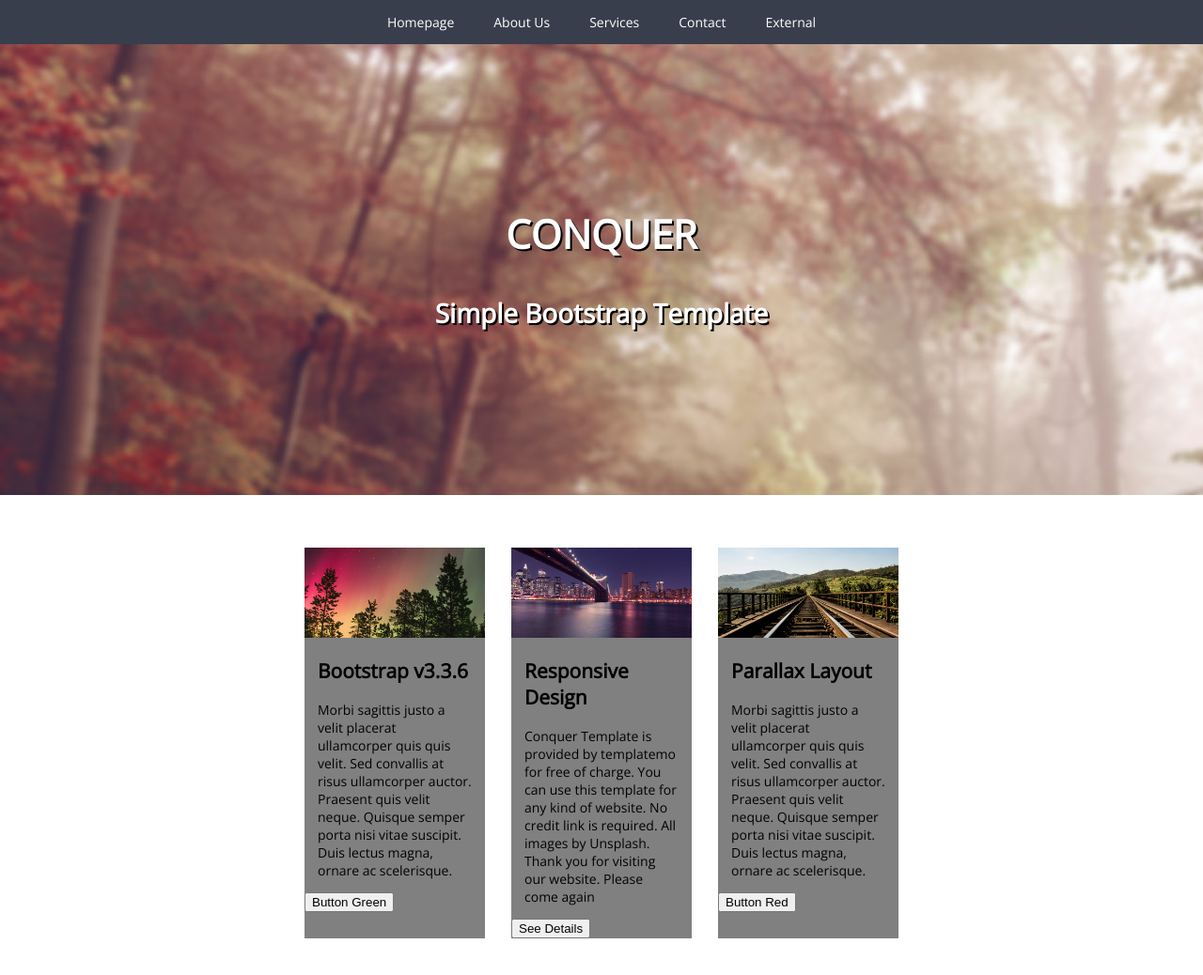
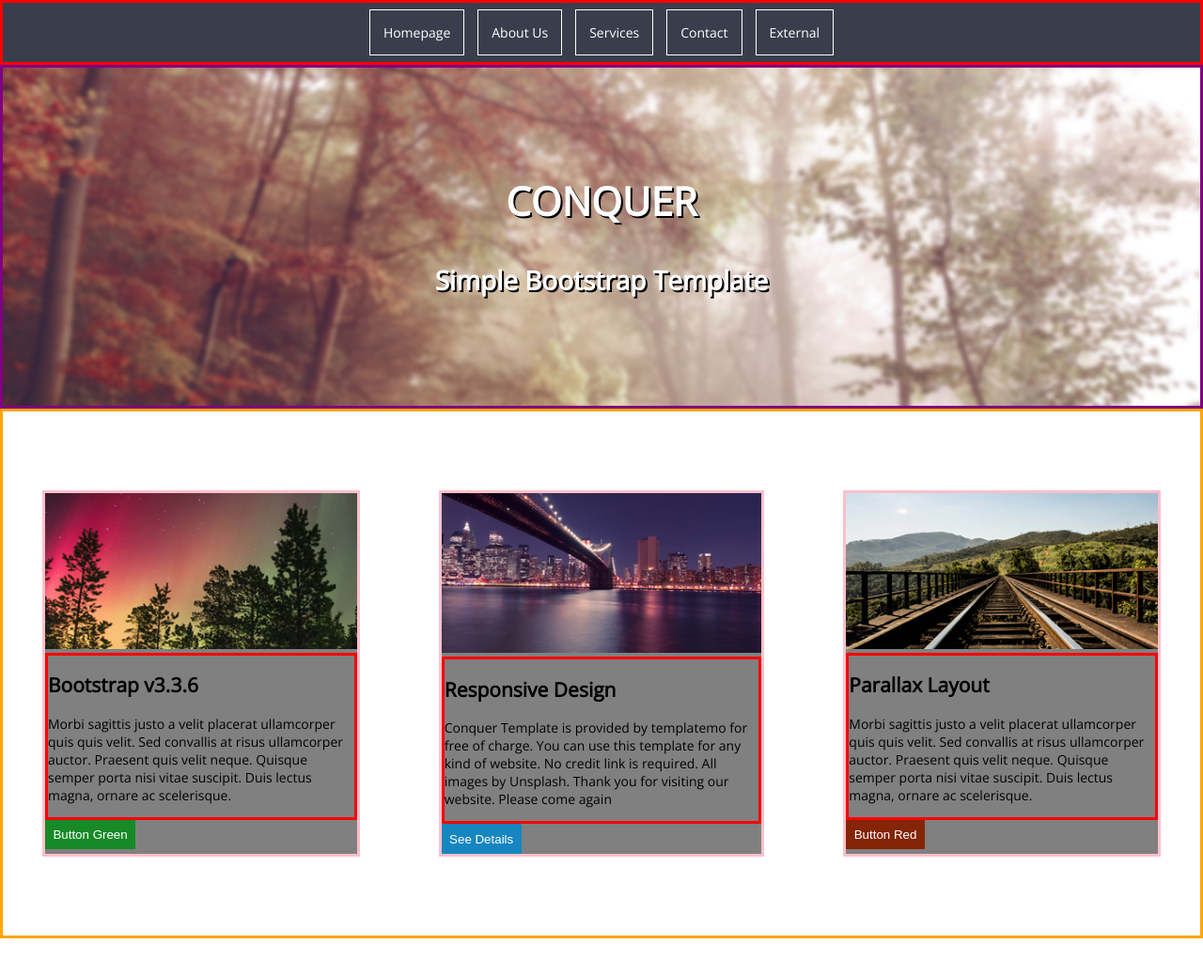
Before and after one commit to David-E-Alvarez/Conquer, a plain HTML site: page index.html in a window 1280 px wide. Shown: the whole page at 94% size. After the commit the page ends 999 px from the top, so only its background shows below. Drawn offline with nearby package versions, Linux system fonts and the light colour scheme.

Commit message:
added styling and just want to test push on network

```diff
--- a/index.html
+++ b/index.html
@@ -43,7 +43,7 @@
                 </p>
             </div>
             <!--button-->
-            <button type="button">Button Green</button>
+            <button type="button" style="background: #178A27">Button Green</button>
         </div>
 
         <div class="card">
@@ -58,7 +58,7 @@
                 </p>
             </div>
             <!--button-->
-            <button type="button">See Details</button>
+            <button type="button" style="background: #1686C1">See Details</button>
         </div>
 
         <div class="card">
@@ -73,7 +73,7 @@
                 </p>
             </div>
             <!--button-->
-            <button type="button">Button Red</button>
+            <button type="button" style="background: #852406">Button Red</button>
         </div>
 
     </section>
--- a/styles.css
+++ b/styles.css
@@ -10,23 +10,22 @@ body{
 }
 
 #nav-container{
-    /* border-style: solid;
+    border-style: solid;
     border-color: red;
-    border-width: medium; */
+    border-width: medium;
     background-color: #383e4c;
 }
 
 #nav{
     display: flex;
     justify-content: center;
-    /* margin-top: .5em;
-    margin-bottom: .5em; */
+    padding: .5rem 1rem .5rem 1rem;
 }
 
 .button{ /*nav "buttons" */
     color: white;
     background-color: transparent;
-    /* border: 1px solid white;  */
+    border: 1px solid white;
     margin-left: .5em;
     margin-right: .5em;
     padding: 1em 1em 1em 1em;
@@ -35,15 +34,16 @@ body{
 
 
 #jumbotron{
-    /* border-style: solid;
+    border-style: solid;
     border-color: purple;
-    border-width: medium; */
+    border-width: medium;
     /*https://stackoverflow.com/questions/22247178/html-sections-100-height-of-viewport*/
-    height: 60vh;
+    height: 45vh;
     display: flex;
     flex-direction: column;
-    justify-content: space-around;
+    justify-content: space-evenly;
     background-image: url('img/bg-1.jpg');
+    background-size: cover;
 }
 
 /* used this resource to center text in div element horizontally and vertically within section element */
@@ -57,33 +57,36 @@ body{
 }
 
 #div-cards{
-    /* border-style: solid;
-    border-color: orange; */
-    /* border-width: medium;   */
+    border-style: solid;
+    border-color: orange;
+    border-width: medium;
     display: flex;
     flex-direction: row;
-    justify-content: center;
 }
 
 .card{
     /* background: #F2F2F2; */
     background: gray;
-    /* border-style: solid;
-    border-color: red;
-    border-width: medium;   */
-    margin: 4rem 1rem 4rem 1rem;
-    width: 15vw;
+    border-style: solid;
+    border-color: pink;
+    border-width: medium;
+    margin: 6rem 3rem 6rem 3rem;
+    /* width: 15vw; */
 }
 
 .card img{
     width: 100%;
 }
 
-
+.card button{
+    padding: .6rem;
+    color: white;
+    border-style: none;
+}
 
 .txt-div{
-    /* border-style: solid;
+    border-style: solid;
     border-color: red;
-    border-width: medium;  */
-    margin: 0 1rem 0 1rem;
+    border-width: medium;
+    /* margin: 0 1rem 0 1rem; */
 }
```
